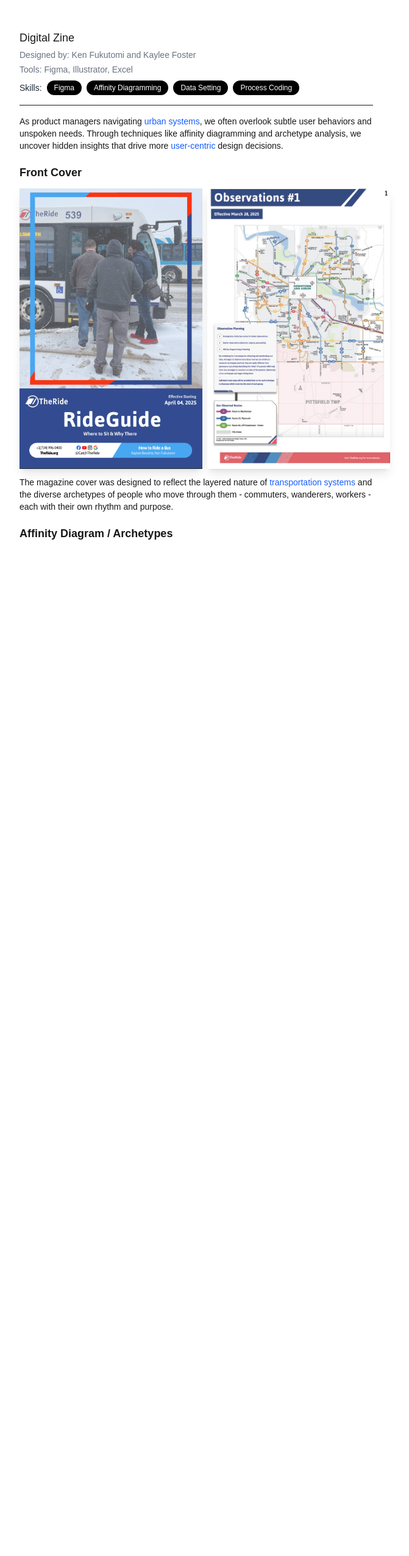
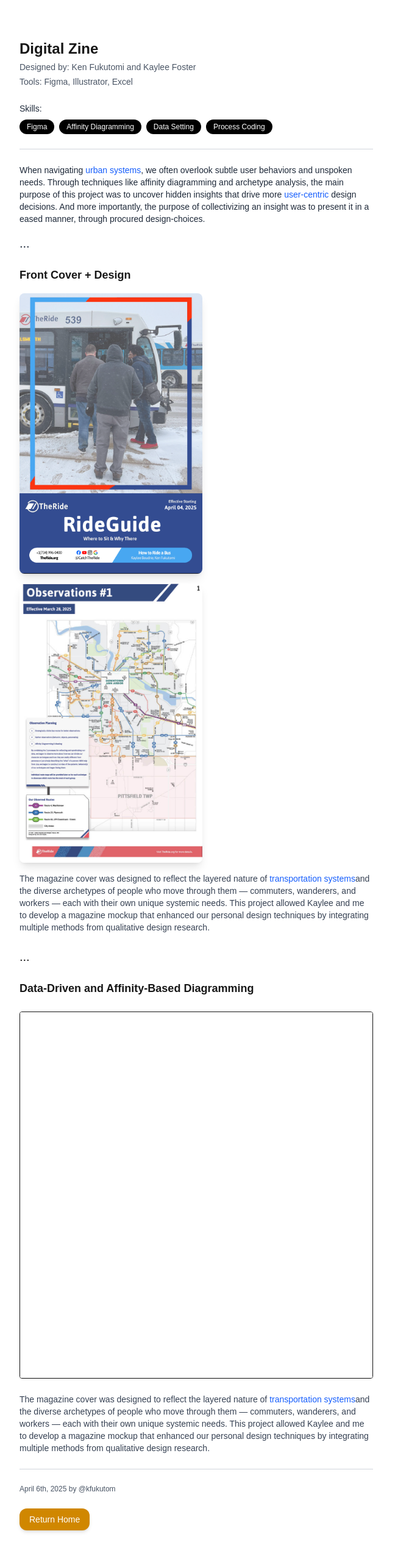
Before and after one commit to kfukutom/ken, a Next.js app: page /design/zine in a window 1280 px wide. Shown: the top 2552 px of the page at 61% size, without its empty margins (318-989 px from the left). Before the commit the page ends 937 px from the top, so only its background shows below. Built offline with nearby package versions, Linux system fonts and the light colour scheme; what tailwindcss-animated would draw is missing.

Commit message:
Fixed UI

```diff
--- a/app/design/page.tsx
+++ b/app/design/page.tsx
@@ -29,7 +29,16 @@ export default function Home() {
         <hr className="border-gray-200" />
 
         <div className="space-y-2">
-            <p className="font-medium">iii. think technologies | <span className="text-sm text-gray-500">LucidChart, Figma</span></p>
+            <p className="font-medium">iii. mobile app wireframe | <span className="text-sm text-gray-500">Figma, Sketch, UXPin</span></p>
+            <p className="font-thin text-gray-500">I developed a wireframe for an ecommerce business.</p>
+            <a href="/design/urban-screens" className="text-blue-600 underline hover:text-blue-800 transition">
+            view project
+            </a>
+        </div>
+
+        <hr className="border-gray-200" />
+        <div className="space-y-2">
+            <p className="font-medium">iv. think technologies | <span className="text-sm text-gray-500">LucidChart, Figma</span></p>
             <p className="text-gray-400 font-extralight text-xs">Co-lead: Jonas Groenig</p>
             <p className="font-thin text-gray-500">Diagramming a backend architecture for an ambitious Detroit startup.</p>
             <a href="/design/urban-screens" className="text-blue-600 underline hover:text-blue-800 transition">
--- a/app/design/zine/page.tsx
+++ b/app/design/zine/page.tsx
@@ -1,61 +1,90 @@
 import Image from "next/image";
 import page1 from "@/public/Page1.png";
 import page2 from "@/public/page2.jpg";
+import Link from "next/link";
 
 export default function Home() {
     return (
-        <div className="animate-fade-left bg-white animate-once animate-ease-linear px-4 sm:px-12 md:px-24 lg:px-36 xl:px-[350px] py-12">
-            <h1 className="text-lg font-light">Digital Zine</h1>
-            <p className="text-sm font-light text-gray-500 mt-1">
+        <div className="animate-fade-up animate-ease-in animate-normal animate-fill-forwards bg-white animate-once animate-ease-linear px-6 sm:px-12 md:px-24 lg:px-36 xl:px-[350px] py-16 space-y-6">
+            <div className="space-y-1">
+                <h1 className="text-2xl font-semibold">Digital Zine</h1>
+                <p className="text-sm text-gray-600">
                     Designed by: Ken Fukutomi and Kaylee Foster
                 </p>
-            <p className="text-sm font-light text-gray-500 mt-1">
+                <p className="text-sm text-gray-600">
                     Tools: Figma, Illustrator, Excel
                 </p>
-
-            <div className="flex flex-row flex-wrap items-center gap-2 mt-2">
-                <p className="text-sm font-light text-gray-800">Skills:</p>
-                <div className="bg-black text-white rounded-full text-xs px-3 py-1">
-                    Figma
             </div>
-                <div className="bg-black text-white rounded-full text-xs px-3 py-1">
-                    Affinity Diagramming
-                </div>
-                <div className="bg-black text-white rounded-full text-xs px-3 py-1">
-                    Data Setting
-                </div>
-                <div className="bg-black text-white rounded-full text-xs px-3 py-1">
-                    Process Coding
+            <div className="space-y-2">
+                <p className="text-sm font-medium text-gray-800">Skills:</p>
+                <div className="flex flex-wrap gap-2">
+                    {["Figma", "Affinity Diagramming", "Data Setting", "Process Coding"].map((skill) => (
+                        <span key={skill} className="bg-black text-white rounded-full text-xs px-3 py-1">
+                            {skill}
+                        </span>
+                    ))}
                 </div>
             </div>
 
-            <hr className="my-4" />
+            <hr className="my-6 border-gray-300" />
 
-            <p className="text-sm font-light">
-                As product managers navigating <span className="text-blue-600">urban systems</span>, we often overlook subtle user behaviors and unspoken needs. Through techniques like affinity diagramming and archetype analysis, we uncover hidden insights that drive more <span className="text-blue-600">user-centric</span> design decisions.
+            <div className="space-y-4 text-sm font-light text-gray-800">
+                <p>
+                    When navigating <span className="text-blue-600">urban systems</span>, we often overlook subtle user behaviors and unspoken needs. Through techniques like affinity diagramming and archetype analysis, the main purpose of this project was to uncover hidden insights that drive more <span className="text-blue-600">user-centric</span> design decisions.
+                    And more importantly, the purpose of collectivizing an insight was to present it in a eased manner, through procured design-choices.
                 </p>
+                <p className="text-xl text-black-400">...</p>
+            </div>
 
-            <h1 className="mt-5 text-lg font-bold">Front Cover</h1>
-            <div className="flex flex-row gap-2">
+            <div className="space-y-4">
+                <h2 className="text-lg font-semibold">Front Cover + Design</h2>
+                <div className="flex flex-wrap gap-4">
                     <Image
-                    className="shadow-lg mt-3"
+                        className="rounded-lg shadow-lg"
                         src={page1}
                         alt="Page 1"
                         width={300}
                         height={300}
                     />
                     <Image
-                    className="shadow-lg mt-3"
+                        className="rounded-lg shadow-lg"
                         src={page2}
                         alt="Page 2"
                         width={300}
                         height={300}
                     />
                 </div>
-            <p className="mt-3 text-sm font-light">
-                The magazine cover was designed to reflect the layered nature of <span className="text-blue-600">transportation systems</span> and the diverse archetypes of people who move through them - commuters, wanderers, workers - each with their own rhythm and purpose.
+                <p className="text-sm font-light text-gray-700">
+                    The magazine cover was designed to reflect the layered nature of <span className="text-blue-600">transportation systems</span>
+                    and the diverse archetypes of people who move through them — commuters, wanderers, and workers — each with their own unique systemic needs.
+                    This project allowed Kaylee and me to develop a magazine mockup that enhanced our personal design techniques by integrating multiple
+                    methods from qualitative design research.
                 </p>
-            <h1 className="mt-5 text-lg font-bold">Affinity Diagram / Archetypes</h1>
+            </div>
+
+            <p className="text-xl text-black-400">...</p>
+            <h2 className="text-lg font-semibold">Data-Driven and Affinity-Based Diagramming</h2>
+            <div className="w-full border rounded shadow overflow-hidden">
+                <iframe
+                    src="/Zine.pdf"
+                    title="Zine PDF"
+                    className="w-full h-[600px]"
+                ></iframe>
+            </div>
+            <p className="text-sm font-light text-gray-700">
+                The magazine cover was designed to reflect the layered nature of <span className="text-blue-600">transportation systems</span>
+                and the diverse archetypes of people who move through them — commuters, wanderers, and workers — each with their own unique systemic needs.
+                This project allowed Kaylee and me to develop a magazine mockup that enhanced our personal design techniques by integrating multiple
+                methods from qualitative design research.
+            </p>
+
+            <hr className="my-6 border-gray-300" />
+            <p className="text-left text-xs text-gray-600">April 6th, 2025 by @kfukutom</p>
+            <Link href="/" className="block w-fit mt-4">
+                <button className="text-sm px-4 py-2 cursor-pointer bg-yellow-600 text-white rounded-xl font-light hover:bg-yellow-700 transition duration-200 shadow-md hover:shadow-xl">
+                    Return Home
+                </button>
+            </Link>
         </div>
     );
 }
--- a/package.json
+++ b/package.json
@@ -10,9 +10,11 @@
   },
   "dependencies": {
     "next": "15.2.4",
+    "pdfjs-dist": "^5.1.91",
     "react": "^19.0.0",
     "react-dom": "^19.0.0",
     "react-icons": "^5.5.0",
+    "react-pdf": "^9.2.1",
     "simple-icons": "^14.12.0"
   },
   "devDependencies": {
```
Also changed, not shown: 2 other files (tests, documents, lock files or other folders). Lines whose indentation alone changed are shown as unchanged.
